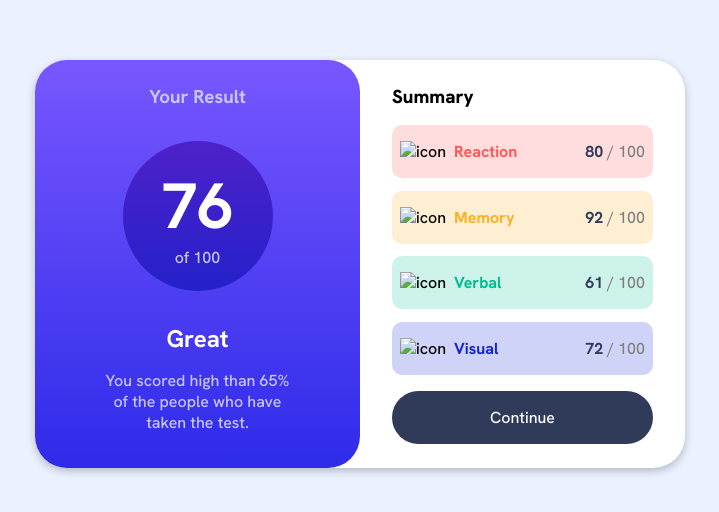
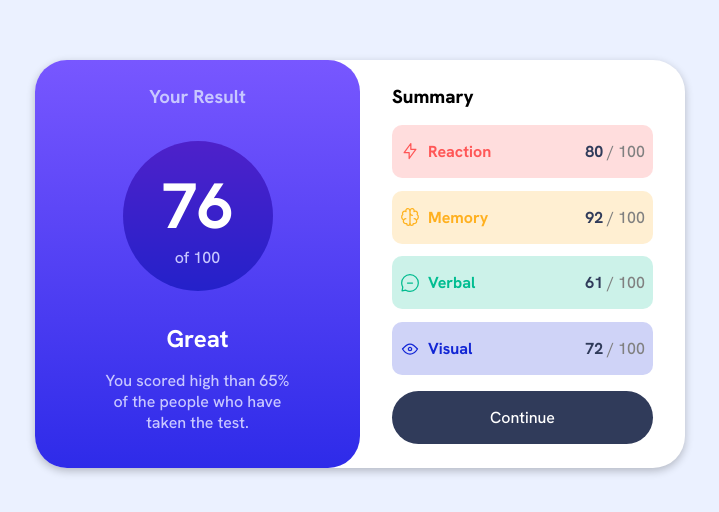
Before and after one commit to idleato/results-summary-component, a plain HTML site: page index.html in a window 1280 px wide. Shown: the part 136-648 px from the top of the page, without its empty margins (280-999 px from the left). Drawn offline with Linux system fonts and the light colour scheme; the site is published under a folder, as on GitHub Pages, so addresses that start at the root find nothing.

Commit message:
Fix some CSS code

```diff
--- a/index.html
+++ b/index.html
@@ -31,28 +31,28 @@
                 <div class="rows">
                     <div class="row">
                         <div class="badge">
-                          <img src="/assets/images/icon-reaction.svg" alt="icon">
+                          <img src="./assets/images/icon-reaction.svg" alt="icon">
                           <b>Reaction</b>
                         </div>
                         <p><b>80</b> / 100</p>
                     </div>
                     <div class="row">
                         <div class="badge">
-                          <img src="/assets/images/icon-memory.svg" alt="icon">
+                          <img src="./assets/images/icon-memory.svg" alt="icon">
                           <b>Memory</b>
                         </div>
                         <p><b>92</b> / 100</p>
                     </div>
                     <div class="row">
                         <div class="badge">
-                          <img src="/assets/images/icon-verbal.svg" alt="icon">
+                          <img src="./assets/images/icon-verbal.svg" alt="icon">
                           <b>Verbal</b>
                         </div>
                         <p><b>61</b> / 100</p>
                     </div>
                     <div class="row">
                         <div class="badge">
-                          <img src="/assets/images/icon-visual.svg" alt="icon">
+                          <img src="./assets/images/icon-visual.svg" alt="icon">
                           <b>Visual</b>
                         </div>
                         <p><b>72</b> / 100</p>
```
